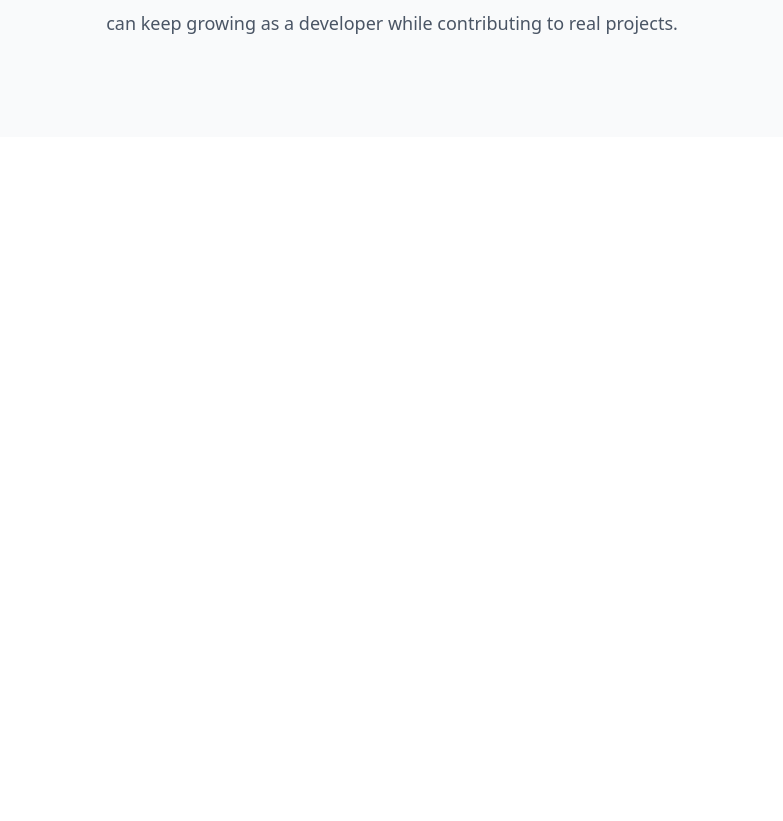
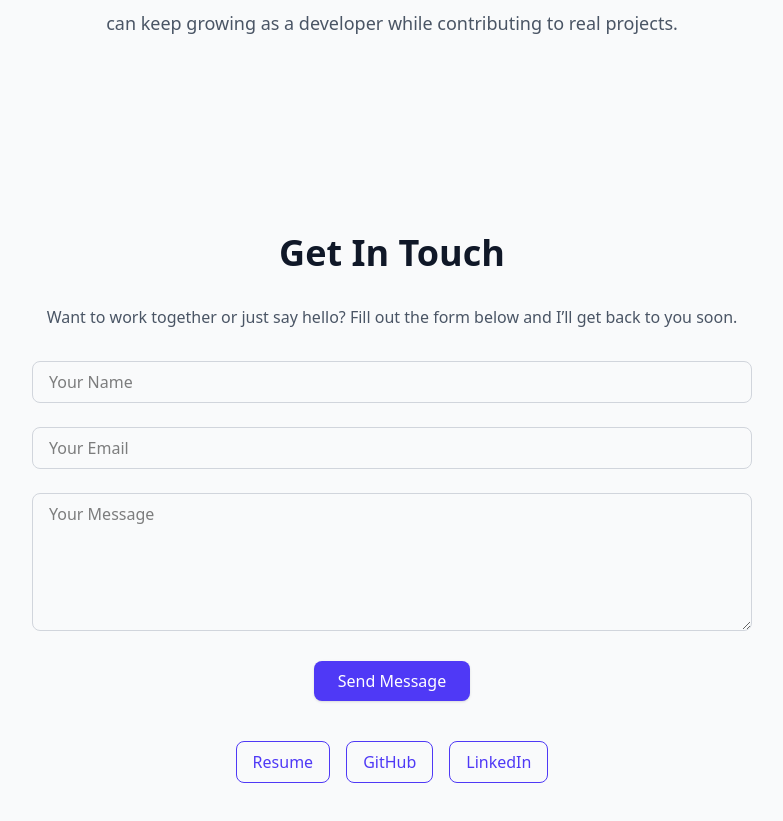
Before and after one commit to urenami/portfolio-tailwind, a React (Vite) app: page / in a window 1280 px wide. Shown: the part 1821-2642 px from the top of the page, without its empty margins (248-1031 px from the left). Before the commit the page ends 1958 px from the top, so only its background shows below. Built offline with nearby package versions, Linux system fonts and the light colour scheme.

Commit message:
update Hero, Navbar, and Contact
- Navbar: polished Michael.dev logo and added real GitHub, LinkedIn links
- Hero: staggered fade-in tech stack with hover glow/scale
- Contact: added styled contact form component

```diff
--- a/src/App.jsx
+++ b/src/App.jsx
@@ -2,6 +2,7 @@ import Navbar from "./components/Navbar";
 import Hero from "./components/Hero";
 import Projects from "./components/projects";
 import About from "./components/About";
+import Contact from "./components/Contact";
 
 function App() {
   return (
@@ -10,6 +11,7 @@ function App() {
       <Hero />
       <Projects/>
       <About/>
+      <Contact/>
     </div>
   );
 }
--- /dev/null
+++ b/src/components/Contact.jsx
@@ -0,0 +1,137 @@
+import { useState } from "react";
+
+export default function Contact() {
+  const [formData, setFormData] = useState({
+    name: "",
+    email: "",
+    message: "",
+  });
+  const [status, setStatus] = useState("");
+
+  const handleChange = (e) => {
+    setFormData({
+      ...formData,
+      [e.target.name]: e.target.value,
+    });
+  };
+
+  const handleSubmit = async (e) => {
+    e.preventDefault();
+
+    try {
+      const response = await fetch("https://formspree.io/f/xeoqadoo", {
+        method: "POST",
+        headers: { "Content-Type": "application/json" },
+        body: JSON.stringify(formData),
+      });
+
+      if (response.ok) {
+        setStatus("SUCCESS");
+        setFormData({ name: "", email: "", message: "" });
+      } else {
+        setStatus("ERROR");
+      }
+    } catch {
+      setStatus("ERROR");
+    }
+  };
+
+  return (
+    <section id="contact" className="py-24 bg-gray-50 dark:bg-gray-900">
+      <div className="max-w-3xl mx-auto px-6 text-center">
+        <h2 className="text-4xl font-bold text-gray-900 dark:text-white mb-8 dark:drop-shadow-[0_0_6px_rgba(255,255,255,0.5)]">
+          Get In Touch
+        </h2>
+        <p className="text-gray-600 dark:text-gray-300 mb-8">
+          Want to work together or just say hello? Fill out the form below and
+          I’ll get back to you soon.
+        </p>
+
+        {status && (
+          <p
+            className={`mb-4 ${
+              status === "SUCCESS"
+                ? "text-green-600 dark:text-green-400"
+                : "text-red-600 dark:text-red-400"
+            }`}
+          >
+            {status === "SUCCESS"
+              ? "Message sent successfully!"
+              : "Something went wrong. Please try again."}
+          </p>
+        )}
+
+        {/* Contact form */}
+        <form onSubmit={handleSubmit} className="space-y-6">
+          <div>
+            <input
+              type="text"
+              name="name"
+              value={formData.name}
+              onChange={handleChange}
+              placeholder="Your Name"
+              required
+              className="w-full px-4 py-2 rounded-lg border border-gray-300 dark:border-gray-700 dark:bg-gray-800 dark:text-white focus:ring-2 focus:ring-indigo-500 outline-none"
+            />
+          </div>
+          <div>
+            <input
+              type="email"
+              name="email"
+              value={formData.email}
+              onChange={handleChange}
+              placeholder="Your Email"
+              required
+              className="w-full px-4 py-2 rounded-lg border border-gray-300 dark:border-gray-700 dark:bg-gray-800 dark:text-white focus:ring-2 focus:ring-indigo-500 outline-none"
+            />
+          </div>
+          <div>
+            <textarea
+              name="message"
+              value={formData.message}
+              onChange={handleChange}
+              placeholder="Your Message"
+              required
+              rows="5"
+              className="w-full px-4 py-2 rounded-lg border border-gray-300 dark:border-gray-700 dark:bg-gray-800 dark:text-white focus:ring-2 focus:ring-indigo-500 outline-none"
+            />
+          </div>
+          <button
+            type="submit"
+            className="px-6 py-2 bg-indigo-600 text-white rounded-lg shadow hover:bg-indigo-500 hover:shadow-[0_0_12px_rgba(59,130,246,0.4)] transition"
+          >
+            Send Message
+          </button>
+        </form>
+
+        {/* Secondary links */}
+        <div className="flex justify-center gap-4 mt-10 flex-wrap">
+          <a
+            href="/resume.pdf"
+            target="_blank"
+            rel="noopener noreferrer"
+            className="px-4 py-2 border border-indigo-600 text-indigo-600 dark:text-indigo-400 rounded-lg hover:bg-indigo-50 dark:hover:bg-indigo-900/30 transition"
+          >
+            Resume
+          </a>
+          <a
+            href="https://github.com/urenami"
+            target="_blank"
+            rel="noopener noreferrer"
+            className="px-4 py-2 border border-indigo-600 text-indigo-600 dark:text-indigo-400 rounded-lg hover:bg-indigo-50 dark:hover:bg-indigo-900/30 transition"
+          >
+            GitHub
+          </a>
+          <a
+            href="https://www.linkedin.com/in/michael-u-a8b67957/"
+            target="_blank"
+            rel="noopener noreferrer"
+            className="px-4 py-2 border border-indigo-600 text-indigo-600 dark:text-indigo-400 rounded-lg hover:bg-indigo-50 dark:hover:bg-indigo-900/30 transition"
+          >
+            LinkedIn
+          </a>
+        </div>
+      </div>
+    </section>
+  );
+}
--- a/src/components/Hero.jsx
+++ b/src/components/Hero.jsx
@@ -11,9 +11,11 @@ import { FiChevronDown } from "react-icons/fi";
 
 export default function Hero() {
   return (
-    <section className="relative flex flex-col min-h-screen items-center justify-center
-                        bg-gradient-to-r from-gray-900 via-indigo-900 to-black
-                        bg-[length:200%_200%] animate-gradientShift pt-24 pb-16 overflow-hidden">
+    <section
+      className="relative flex flex-col min-h-screen items-center justify-center
+                 bg-gradient-to-r from-gray-900 via-indigo-900 to-black
+                 bg-[length:200%_200%] animate-gradientShift pt-24 pb-16 overflow-hidden"
+    >
       {/* Card */}
       <div className="bg-white rounded-2xl p-12 text-center text-gray-900 shadow-2xl border border-gray-200 max-w-5xl w-full mx-4 relative z-10">
         <h1 className="text-5xl font-extrabold">
@@ -26,9 +28,9 @@ export default function Hero() {
 
         {/* Buttons */}
         <div className="mt-8 flex gap-4 justify-center flex-wrap">
-          {/* Resume Button (pulse glow) */}
           <a
-            href="#resume"
+            href="/resume.pdf"
+            download
             className="px-6 py-3 bg-indigo-900 text-white font-medium rounded-lg
                        shadow-[0_0_15px_4px_rgba(79,70,229,0.6)]
                        animate-[pulseGlow_2s_ease-in-out_infinite]
@@ -38,8 +40,6 @@ export default function Hero() {
           >
             Download Resume
           </a>
-
-          {/* GitHub & LinkedIn (subtle hover) */}
           <a
             href="https://github.com/urenami"
             target="_blank"
@@ -50,7 +50,7 @@ export default function Hero() {
             View GitHub
           </a>
           <a
-            href="https://linkedin.com/in/urenami"
+            href="https://www.linkedin.com/in/michael-u-a8b67957/"
             target="_blank"
             rel="noopener noreferrer"
             className="px-6 py-3 border border-indigo-900 text-indigo-900 font-medium rounded-lg
@@ -82,9 +82,11 @@ export default function Hero() {
               <div
                 key={index}
                 style={{ animationDelay: `${index * 0.15}s` }}
-                className="flex flex-col items-center opacity-0 translate-y-4 animate-fadeUp"
+                className="flex flex-col items-center opacity-0 translate-y-4 animate-fadeUp
+                           transition-transform duration-300 hover:scale-110"
               >
-                <div className="p-4 rounded-full bg-gray-100 shadow-md flex items-center justify-center">
+                <div className="p-4 rounded-full bg-gray-100 shadow-md flex items-center justify-center
+                                transition duration-300 hover:shadow-[0_0_20px_rgba(79,70,229,0.6)]">
                   {tech.icon}
                 </div>
                 <span className="mt-2 text-sm font-medium">{tech.name}</span>
@@ -94,7 +96,7 @@ export default function Hero() {
         </div>
       </div>
 
-      {/* Gradient Fade (bottom transition) */}
+      {/* Gradient Fade */}
       <div className="absolute bottom-0 left-0 right-0 h-32 bg-gradient-to-b from-transparent to-gray-900 z-0"></div>
 
       {/* Arrow */}
--- a/src/components/Navbar.jsx
+++ b/src/components/Navbar.jsx
@@ -3,9 +3,9 @@ export default function Navbar() {
     <header className="fixed top-0 left-0 w-full z-50 bg-gradient-to-r from-indigo-900 via-indigo-800 to-indigo-900 shadow-md">
       <div className="max-w-6xl mx-auto flex justify-between items-center py-4 px-6">
         {/* Logo */}
-        <a href="#home" className="text-2xl font-bold">
+        <a href="#home" className="text-3xl font-extrabold tracking-tight">
           <span className="text-indigo-400">Michael</span>
-          <span className="text-gray-200">.dev</span>
+          <span className="text-white">.dev</span>
         </a>
 
         {/* Nav Links */}
```
